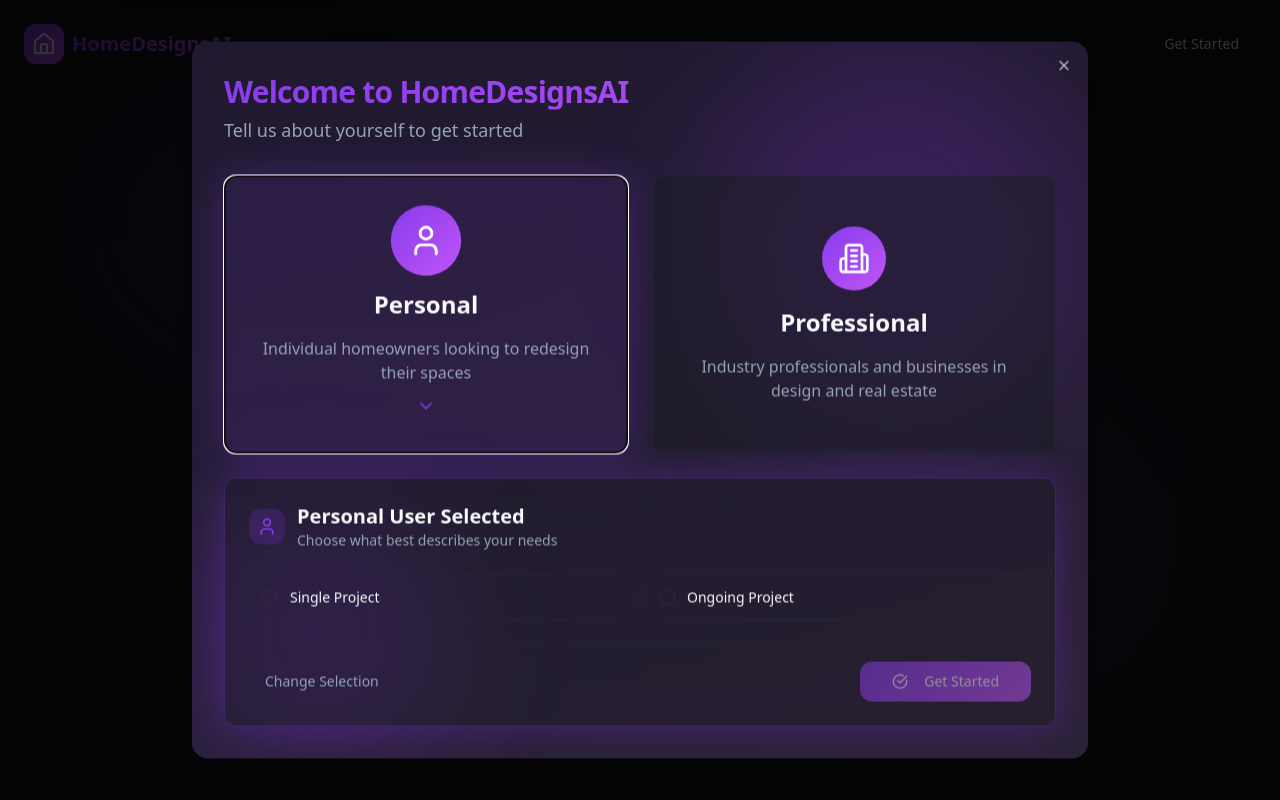
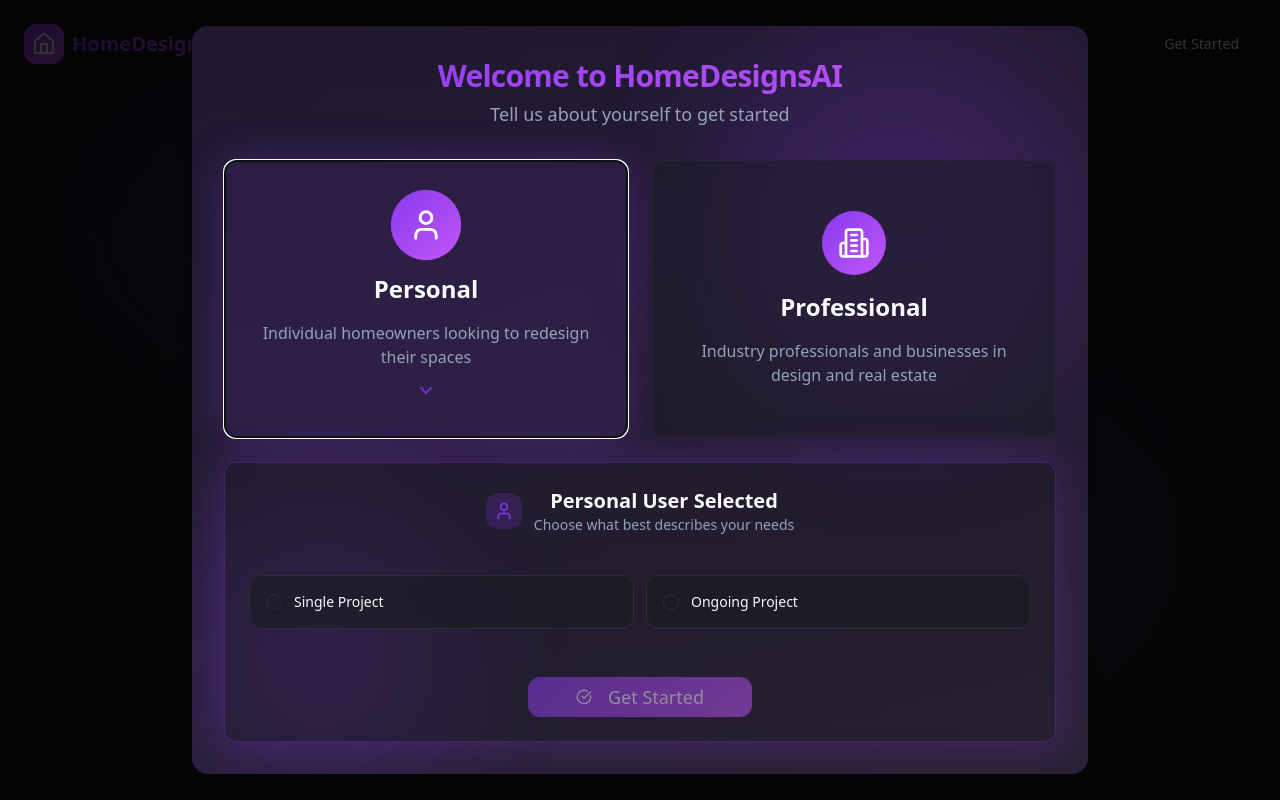
Before and after one commit to Denis-vibecoding/role-selector-modal, a React (Vite) app: page / in a window 1280 px wide. Both pictures are taken after a click on the button 426 px from the left and 439 px from the top of the page. Built offline with nearby package versions, Linux system fonts and the light colour scheme.

Commit message:
Refactor user selection modal
- Remove "Change Selection" button
- Center "Get Started" button
- Remove modal close button
- Center welcome text
- Make sub-selection boxes visible without hover

```diff
--- a/src/components/UserTypeModal.tsx
+++ b/src/components/UserTypeModal.tsx
@@ -48,8 +48,8 @@ export const UserTypeModal = ({ open, onClose }: UserTypeModalProps) => {
   const canSubmit = userType && subCategory && (subCategory !== "other" || otherText.trim());
 
   return (
-    <Dialog open={open} onOpenChange={onClose}>
-      <DialogContent className="max-w-4xl p-0 border-0 bg-transparent shadow-none">
+    <Dialog open={open} onOpenChange={() => {}}>
+      <DialogContent className="max-w-4xl p-0 border-0 bg-transparent shadow-none [&>button]:hidden">
         <div className="relative overflow-hidden rounded-2xl bg-gradient-subtle shadow-card transition-all duration-500">
           {/* Background decoration */}
           <div className="absolute inset-0 bg-gradient-primary opacity-10" />
@@ -58,10 +58,10 @@ export const UserTypeModal = ({ open, onClose }: UserTypeModalProps) => {
 
           <div className="relative p-8">
             <DialogHeader className="text-center mb-8">
-              <DialogTitle className="text-3xl font-bold bg-gradient-primary bg-clip-text text-transparent">
+              <DialogTitle className="text-3xl font-bold bg-gradient-primary bg-clip-text text-transparent text-center">
                 Welcome to HomeDesignsAI
               </DialogTitle>
-              <p className="text-muted-foreground text-lg mt-2">
+              <p className="text-muted-foreground text-lg mt-2 text-center">
                 Tell us about yourself to get started
               </p>
             </DialogHeader>
@@ -126,7 +126,8 @@ export const UserTypeModal = ({ open, onClose }: UserTypeModalProps) => {
               <div className="animate-fade-in">
                 <div className="p-6 rounded-xl bg-card/30 backdrop-blur-sm border border-primary/30 shadow-glow">
                   <div className="space-y-6">
-                    <div className="flex items-center space-x-3">
+                    <div className="text-center">
+                      <div className="inline-flex items-center space-x-3 mb-4">
                         <div className="p-2 rounded-lg bg-primary/20">
                           {userType === "personal" ? (
                             <User className="w-5 h-5 text-primary" />
@@ -143,12 +144,13 @@ export const UserTypeModal = ({ open, onClose }: UserTypeModalProps) => {
                           </p>
                         </div>
                       </div>
+                    </div>
 
                     <div className="space-y-4">
                       <RadioGroup value={subCategory} onValueChange={setSubCategory}>
                         <div className="grid grid-cols-1 md:grid-cols-2 gap-3">
                           {(userType === "personal" ? personalOptions : professionalOptions).map((option) => (
-                            <div key={option.value} className="flex items-center space-x-3 p-3 rounded-lg border border-border/30 hover:border-primary/50 hover:bg-card/30 transition-all duration-200">
+                            <div key={option.value} className="flex items-center space-x-3 p-4 rounded-lg border border-border bg-card/50 hover:border-primary/50 hover:bg-card/70 transition-all duration-200 backdrop-blur-sm">
                               <RadioGroupItem
                                 value={option.value}
                                 id={option.value}
@@ -181,25 +183,13 @@ export const UserTypeModal = ({ open, onClose }: UserTypeModalProps) => {
                       )}
                     </div>
 
-                    <div className="flex justify-between items-center pt-4 border-t border-border/30">
-                      <Button
-                        variant="ghost"
-                        onClick={() => {
-                          setUserType(null);
-                          setSubCategory("");
-                          setOtherText("");
-                        }}
-                        className="text-muted-foreground hover:text-foreground"
-                      >
-                        Change Selection
-                      </Button>
-
+                    <div className="flex justify-center pt-6">
                       <Button
                         onClick={handleSubmit}
                         disabled={!canSubmit}
-                        className="bg-gradient-primary hover:opacity-90 text-white px-8 py-3 rounded-lg font-medium transition-opacity disabled:opacity-50"
+                        className="bg-gradient-primary hover:opacity-90 text-white px-12 py-4 rounded-lg font-medium transition-opacity disabled:opacity-50 text-lg"
                       >
-                        <CheckCircle className="w-4 h-4 mr-2" />
+                        <CheckCircle className="w-5 h-5 mr-2" />
                         Get Started
                       </Button>
                     </div>
```
Lines whose indentation alone changed are shown as unchanged.
